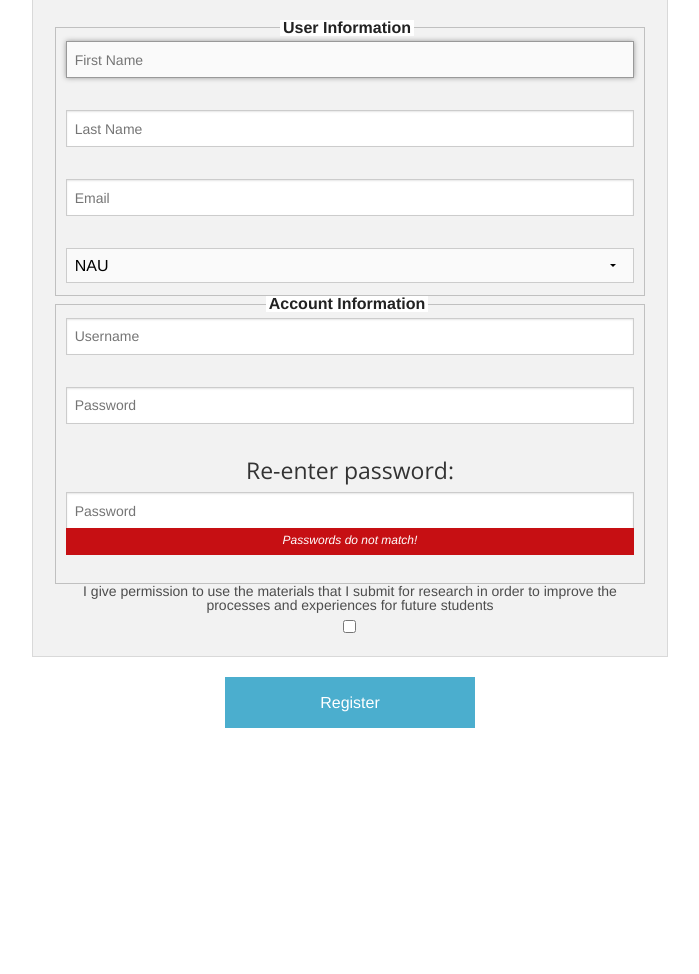
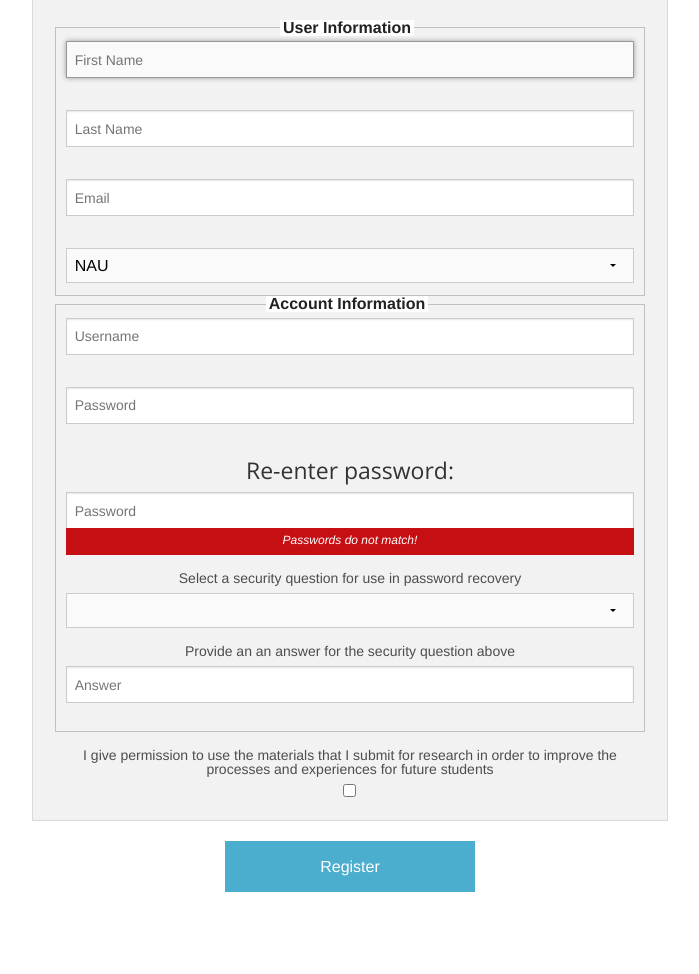
Before and after one commit to tvw3/Design-Learning-Repository, a Django app: template templates/registration_login/StudentRegistration.html in a window 1280 px wide. Shown: the part 134-1108 px from the top of the page, without its empty margins (290-989 px from the left). Before the commit the page ends 862 px from the top, so only its background shows below. Run offline with Django 3.2, Linux system fonts and the light colour scheme; the template is opened without the code that fills it: values that come from a table or form of the project are taken from there, others are empty; data comes from the database, SQL or seed files in the repository; both versions use the stored data as it was after the commit; parts of the project's set-up code (start-up, migrations or seed data) failed here and were passed over; some libraries are stand-ins or nearby versions.

Commit message:
Updated student registration template

```diff
--- a/registration_login/models.py
+++ b/registration_login/models.py
@@ -20,7 +20,7 @@ class UserProfile(models.Model):
 	Institution = models.ForeignKey(Institution, null=True)
 	#used for recovering password if forgotten
 	SECURITY_QUESTIONS = (
-			('teacher','What was the last name of your favorite grade teacher?'),
+			('teacher','What was the last name of your favorite grade school teacher?'),
 			('book','What was the first book you ever read?'),
 			('pet','What was the name of your first pet?'),
 			('father','In what city was your father born?'),
--- a/registration_login/views.py
+++ b/registration_login/views.py
@@ -138,7 +138,7 @@ def resetPassword(request, username):
 		#get the user
 		user = User.objects.filter(username=username)[0]
 		#check if they answered the security question correctly
-		if answer == user.userprofile.security_answer:
+		if answer.lower() == user.userprofile.security_answer:
 			#they did, send them an email containing their new, random password
 			password = ''.join(random.choice(string.ascii_uppercase + string.digits) for i in range(8))
 			#save the new password
@@ -188,9 +188,11 @@ def studentRegistration(request):
 	'''
 	if request.method == 'GET':
 		institutions = Institution.objects.all().order_by('name')
+		security_questions = UserProfile.SECURITY_QUESTIONS
 		template = loader.get_template('registration_login/studentRegistration.html')
 		context = RequestContext(request, {'csrf_token': csrf(request),
-			'institutions':institutions,})
+			'institutions':institutions,
+			'security_questions': security_questions,})
 		return HttpResponse(template.render(context))
 	elif request.method == 'POST':
 		pass
--- a/templates/registration_login/StudentRegistration.html
+++ b/templates/registration_login/StudentRegistration.html
@@ -66,8 +66,16 @@
 	           <h4>Re-enter password:</h4>
             <input class="error" type="password" id="pw2" onkeyup="checkPassword(); return false" placeholder="Password" required/>
 	         <small class="error" id="confirmMessage" style="background-color:#c60f13;">Passwords do not match!</small>
-	       </fieldset>
-         <label for"reseachApproval">I give permission to use the materials that I submit for research in order to improve the processes and experiences for future students</label>
+	         <label>Select a security question for use in password recovery</label>
+	         <select name="question_id">
+         		{% for question in security_questions %}
+         			<option value="{{question.0}}">{{question.1}}</option>
+         		{% endfor %}
+	         </select ><br/><br/>
+	         <label>Provide an an answer for the security question above</label>
+	         <input type="text" placeholder="Answer" name="answer" value="{{answer}}" required/>
+	       </fieldset><br/>
+         <label for="reseachApproval">I give permission to use the materials that I submit for research in order to improve the processes and experiences for future students</label>
          <input id="researchApproval" type="checkbox">
       </div>
       </div>
```
Also changed, not shown: db.sqlite3.
